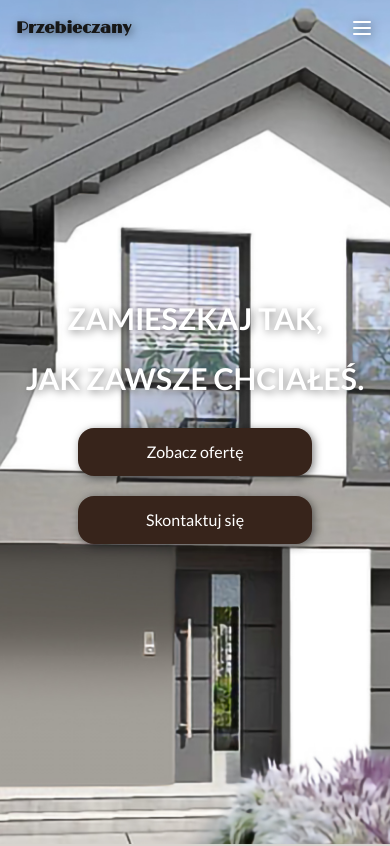
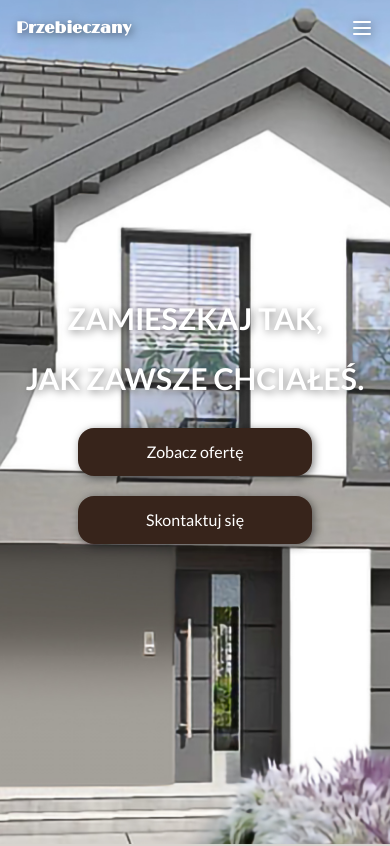
Before and after one commit to damiankaniewski/przebieczany-website, a Next.js app: page / in a window 390 px wide. Shown: the top 846 px of the page. Built offline with nearby package versions, Linux system fonts and the light colour scheme; no server answers; a web font is replaced by a local one.

Commit message:
header & footer color fix

```diff
--- a/src/components/Footer.tsx
+++ b/src/components/Footer.tsx
@@ -57,7 +57,7 @@ export default function Footer() {
               href="https://www.n20.pl/polityka-prywatnosci"
               target="_blank"
               rel="noopener noreferrer"
-              className="text-center text-sm lg:text-lg mt-5"
+              className="text-center text-white text-sm lg:text-lg mt-5"
             >
               Polityka Prywatności
             </Link>
--- a/src/components/Header.tsx
+++ b/src/components/Header.tsx
@@ -40,7 +40,7 @@ export default function Header() {
           data-aos="zoom-out"
           data-aos-duration="1000"
         >
-          <Link href="#home" className="font-['limelight'] font-bold lg:text-[32px] md:text-[28px] sm:text-[20px] drop-shadow-[2px_2px_4px_rgba(0,0,0,0.5)]">
+          <Link href="#home" className="font-['limelight'] text-white font-bold lg:text-[32px] md:text-[28px] sm:text-[20px] drop-shadow-[2px_2px_4px_rgba(0,0,0,0.5)]">
             Przebieczany
           </Link>
         </div>
```
